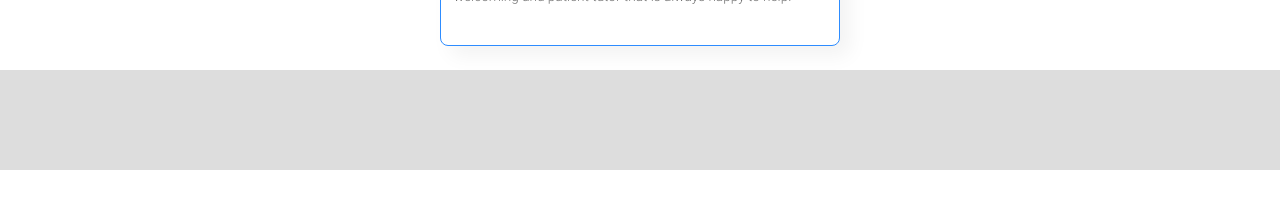
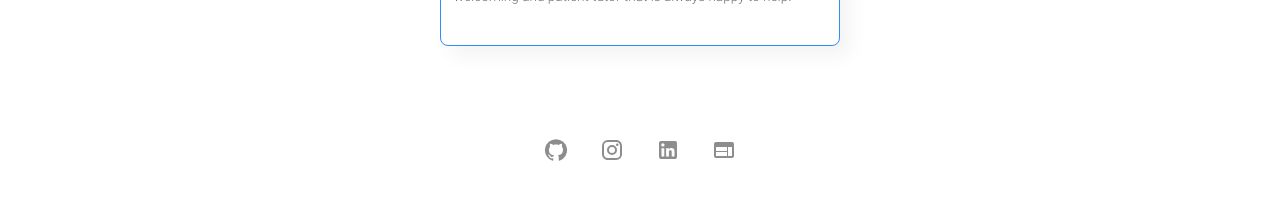
Before and after one commit to FilipiRafael/heytalk, a React (Create React App) app: page / in a window 1280 px wide. Shown: the part 861-1060 px from the top of the page. Before the commit the page ends 1031 px from the top, so only its background shows below. Built offline with nearby package versions, Linux system fonts and the light colour scheme.

Commit message:
Add new updates

```diff
--- a/src/components/Footer/index.tsx
+++ b/src/components/Footer/index.tsx
@@ -1,7 +1,27 @@
-import { Container } from './styles';
+import {
+  Container,
+  GitHubIcon,
+  InstagramIcon,
+  WebIcon,
+  LinkedInIcon,
+  Link
+} from './styles';
 
 export const Footer = () => {
   return (
-    <Container></Container>
+    <Container>
+      <Link href='https://github.com/filipirafael' target='_blank'>
+        <GitHubIcon />
+      </Link>
+      <Link href='https://instagram.com/filipi.rafael.7' target='_blank'>
+        <InstagramIcon />
+      </Link>
+      <Link href='https://www.linkedin.com/in/filipi-rafael-developer' target='_blank'>
+        <LinkedInIcon />
+      </Link>
+      <Link href='https://filipirafael.com' target='_blank'>
+        <WebIcon />
+      </Link>
+    </Container>
   )
 }
--- a/src/components/Footer/styles.ts
+++ b/src/components/Footer/styles.ts
@@ -1,7 +1,75 @@
 import styled from 'styled-components';
+
+import {
+  GitHub,
+  Instagram,
+  Web,
+  LinkedIn
+} from '@mui/icons-material';
 
 export const Container = styled.div`
   width: 100vw;
   height: 100px;
-  background-color: #DDD;
+  background-color: ${props => props.theme.colors.backgroundColor};
+
+  display: flex;
+  justify-content: center;
+  align-items: center;
+  gap: 2rem;
 `;
+
+export const GitHubIcon = styled(GitHub)`
+  font-size: 1.5rem !important;
+  opacity: 0.8;
+  cursor: pointer;
+  transition: all 0.3s !important;
+  color: ${props => props.theme.colors.normalText} !important;
+
+  &:hover,
+  &:focus {
+    opacity: 1;
+  }
+`;
+
+export const InstagramIcon = styled(Instagram)`
+  font-size: 1.5rem !important;
+  opacity: 0.8;
+  cursor: pointer;
+  transition: all 0.3s !important;
+  color: ${props => props.theme.colors.normalText} !important;
+
+  &:hover,
+  &:focus {
+    opacity: 1;
+  }
+`;
+
+export const WebIcon = styled(Web)`
+  font-size: 1.5rem !important;
+  opacity: 0.8;
+  cursor: pointer;
+  transition: all 0.3s !important;
+  color: ${props => props.theme.colors.normalText} !important;
+
+  &:hover,
+  &:focus {
+    opacity: 1;
+  }
+`;
+
+export const LinkedInIcon = styled(LinkedIn)`
+  font-size: 1.5rem !important;
+  opacity: 0.8;
+  cursor: pointer;
+  transition: all 0.3s !important;
+  color: ${props => props.theme.colors.normalText} !important;
+
+  &:hover,
+  &:focus {
+    opacity: 1;
+  }
+`;
+
+export const Link = styled.a`
+  text-transform: none;
+`;
--- a/src/pages/Home/styles.ts
+++ b/src/pages/Home/styles.ts
@@ -41,6 +41,7 @@ export const TeachersList = styled.div`
   place-items: center;
 
   width: 100%;
+  margin-bottom: 2rem;
 
   row-gap: 2rem;
   column-gap: 0.5rem;
```
